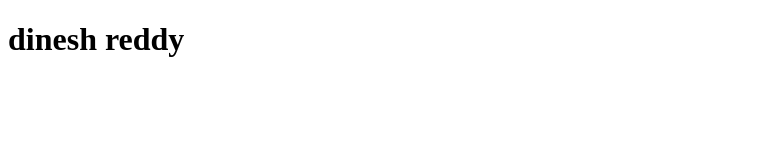
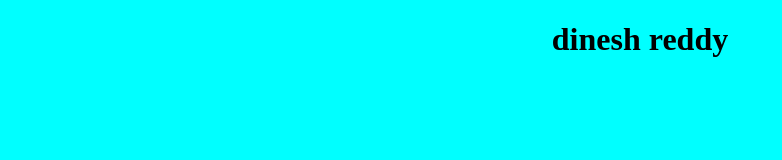
Before and after one commit to dineshreddie/githubdemo, a plain HTML site: page index.html in a window 1280 px wide. Shown: the whole page, without its empty margins (0-782 px from the left). Drawn offline with Linux system fonts and the light colour scheme.

Commit message:
third commit

```diff
--- a/index.html
+++ b/index.html
@@ -4,6 +4,7 @@
     <meta charset="UTF-8">
     <meta name="viewport" content="width=device-width, initial-scale=1.0">
     <title>Document</title>
+    <link rel="stylesheet" href="style.css">
 </head>
 <body>
     <h1>dinesh reddy</h1>
--- /dev/null
+++ b/style.css
@@ -0,0 +1,5 @@
+body{
+    background-color: aqua;
+    text-align: center;
+
+}
```
